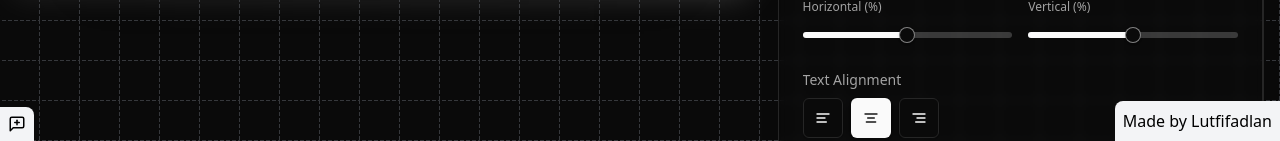
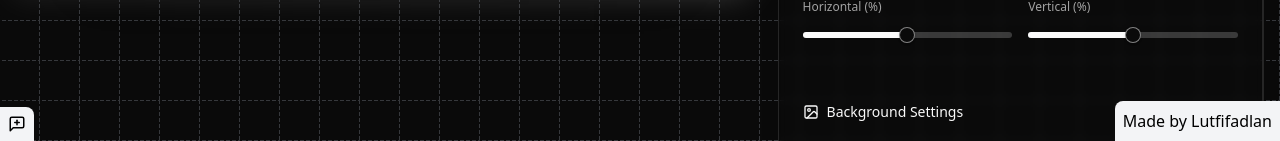
Before and after one commit to lutfifadlan/inspireme, a Next.js app: page / in a window 1280 px wide. Shown: the part 659-800 px from the top of the page. Built offline with nearby package versions, Linux system fonts and the light colour scheme.

Commit message:
remove text alignment

```diff
--- a/src/app/page.tsx
+++ b/src/app/page.tsx
@@ -109,8 +109,7 @@ export default function Home() {
   const [textPosition, setTextPosition] = useState<TextPosition>({
     x: 50,
     y: 50,
-    alignment: 'center',
-    verticalAlignment: 'middle'
+    verticalAlignment: 'center'
   });
 
   // Update custom size when screen size changes
@@ -231,7 +230,7 @@ export default function Home() {
       ctx.font = `${weight} ${fontSize}px "${fontName}", -apple-system, system-ui, BlinkMacSystemFont, "Segoe UI", Roboto, "Helvetica Neue", Arial, sans-serif`;
 
       // Force font settings
-      ctx.textAlign = textPosition.alignment;
+      ctx.textAlign = 'center';
       ctx.textBaseline = "middle";
 
       // Ensure the font is applied
--- a/src/components/wallpaper-controls.tsx
+++ b/src/components/wallpaper-controls.tsx
@@ -1,7 +1,7 @@
 "use client";
 
 import { ChangeEvent, useRef, useEffect } from "react";
-import { Download, RefreshCcw, Type, Image as ImageIcon, Sparkles, Monitor, AlignLeft, AlignCenter, AlignRight } from "lucide-react";
+import { Download, RefreshCcw, Type, Image as ImageIcon, Sparkles, Monitor } from "lucide-react";
 import { Button } from "@/components/ui/button";
 import { Input } from "@/components/ui/input";
 import { Slider } from "@/components/ui/slider";
@@ -317,54 +317,6 @@ export function WallpaperControls({
                   </div>
                 </div>
               </div>
-
-              <div>
-                <label className="text-sm text-muted-foreground block mb-2">Text Alignment</label>
-                <div className="flex gap-2">
-                  <Button
-                    variant={textPosition.alignment === 'left' ? 'default' : 'outline'}
-                    size="icon"
-                    onClick={() => {
-                      onTextPositionChange({
-                        ...textPosition,
-                        x: 20,  // Move to 20% from left
-                        alignment: 'left'
-                      });
-                    }}
-                    className="w-10 h-10"
-                  >
-                    <AlignLeft className="h-4 w-4" />
-                  </Button>
-                  <Button
-                    variant={textPosition.alignment === 'center' ? 'default' : 'outline'}
-                    size="icon"
-                    onClick={() => {
-                      onTextPositionChange({
-                        ...textPosition,
-                        x: 50,  // Center horizontally
-                        alignment: 'center'
-                      });
-                    }}
-                    className="w-10 h-10"
-                  >
-                    <AlignCenter className="h-4 w-4" />
-                  </Button>
-                  <Button
-                    variant={textPosition.alignment === 'right' ? 'default' : 'outline'}
-                    size="icon"
-                    onClick={() => {
-                      onTextPositionChange({
-                        ...textPosition,
-                        x: 80,  // Move to 80% from left
-                        alignment: 'right'
-                      });
-                    }}
-                    className="w-10 h-10"
-                  >
-                    <AlignRight className="h-4 w-4" />
-                  </Button>
-                </div>
-              </div>
             </AccordionContent>
           </AccordionItem>
 
--- a/src/components/wallpaper-preview.tsx
+++ b/src/components/wallpaper-preview.tsx
@@ -85,7 +85,7 @@ export function WallpaperPreviewContent({
       fontSize: `${fontSize}px`,
       fontWeight: getFontWeight(fontWeight),
       maxWidth: '80%',
-      textAlign: textPosition.alignment as 'left' | 'center' | 'right',
+      textAlign: 'center' as const,
       wordBreak: 'break-word' as const,
       textShadow: '0 2px 4px rgba(0, 0, 0, 0.3)',
     };
@@ -138,10 +138,6 @@ export function WallpaperPreviewContent({
   };
 
   const getTextContainerStyle = () => {
-    const alignmentOffset = textPosition.alignment === 'left' ? 0
-      : textPosition.alignment === 'right' ? -100
-      : -50;
-
     const verticalOffset = textPosition.verticalAlignment === 'top' ? 0
       : textPosition.verticalAlignment === 'bottom' ? -100
       : -50;
@@ -150,12 +146,10 @@ export function WallpaperPreviewContent({
       position: 'absolute' as const,
       left: `${textPosition.x}%`,
       top: `${textPosition.y}%`,
-      transform: `translate(${alignmentOffset}%, ${verticalOffset}%)`,
+      transform: `translate(-50%, ${verticalOffset}%)`,
       width: '100%',
       display: 'flex',
-      justifyContent: textPosition.alignment === 'left' ? 'flex-start'
-        : textPosition.alignment === 'right' ? 'flex-end'
-        : 'center',
+      justifyContent: 'center', // Always center horizontally
       alignItems: textPosition.verticalAlignment === 'top' ? 'flex-start'
         : textPosition.verticalAlignment === 'bottom' ? 'flex-end'
         : 'center',
--- a/src/lib/constants.ts
+++ b/src/lib/constants.ts
@@ -22,18 +22,15 @@ export const BACKGROUNDS = [
   "https://images.unsplash.com/photo-1519681393784-d120267933ba",
   "https://images.unsplash.com/photo-1493246507139-91e8fad9978e",
   "https://images.unsplash.com/photo-1682686581580-d99b0230064e",
-  "https://images.unsplash.com/photo-1682687220742-aba13b6e50ba",
   "https://images.unsplash.com/photo-1462332420958-a05d1e002413",
   "https://images.unsplash.com/photo-1419242902214-272b3f66ee7a",
   "https://images.unsplash.com/photo-1495616811223-4d98c6e9c869",
-  "https://images.unsplash.com/photo-1464822759023-fed622ff2c3b",
   "https://images.unsplash.com/photo-1454496522488-7a8e488e8606",
   "https://images.unsplash.com/photo-1486870591958-9b9d0d1dda99",
   "https://images.unsplash.com/photo-1470252649378-9c29740c9fa8",
   "https://images.unsplash.com/photo-1471922694854-ff1b63b20054",
   "https://images.unsplash.com/photo-1507525428034-b723cf961d3e",
   "https://images.unsplash.com/photo-1500530855697-b586d89ba3ee",
-  "https://images.unsplash.com/photo-1493246507139-91e8fad9978e",
   "https://images.unsplash.com/photo-1448375240586-882707db888b",
   "https://images.unsplash.com/photo-1511497584788-876760111969",
   "https://images.unsplash.com/photo-1496442226666-8d4d0e62e6e9",
@@ -41,6 +38,7 @@ export const BACKGROUNDS = [
   "https://images.unsplash.com/photo-1550859492-d5da9d8e45f3",
   "https://images.unsplash.com/photo-1557672172-298e090bd0f1",
   "https://images.unsplash.com/photo-1470770903676-69b98201ea1c",
+  "https://images.unsplash.com/photo-1513553404607-988bf2703777",
 ];
 
 export const FONTS = [
```
Also changed, not shown: src/lib/interface.ts (+3 -4 lines).
